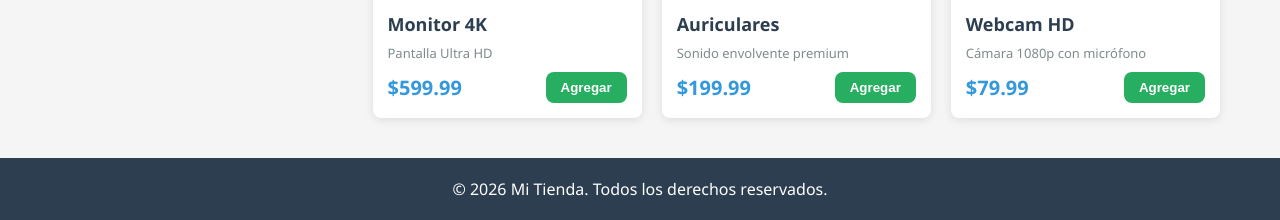
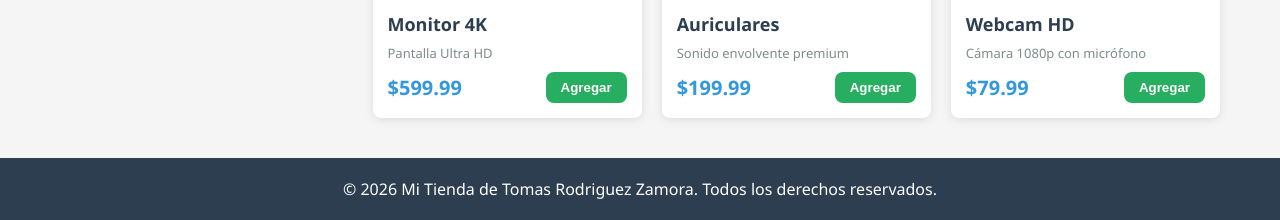
Before and after one commit to tomyzamora-dotcom/tienda-frenchies, a plain HTML site: page index.html in a window 1280 px wide. Shown: the part 847-1067 px from the top of the page. Drawn offline with Linux system fonts and the light colour scheme.

Commit message:
Fix HTML formatting and update footer text

```diff
--- a/index.html
+++ b/index.html
@@ -50,7 +50,7 @@
     </main>
 
     <footer>
-        <p>&copy; 2026 Mi Tienda. Todos los derechos reservados.</p>
+        <p>&copy; 2026 Mi Tienda de Tomas Rodriguez Zamora. Todos los derechos reservados.</p>
     </footer>
 
     <script src="script.js"></script>
```
